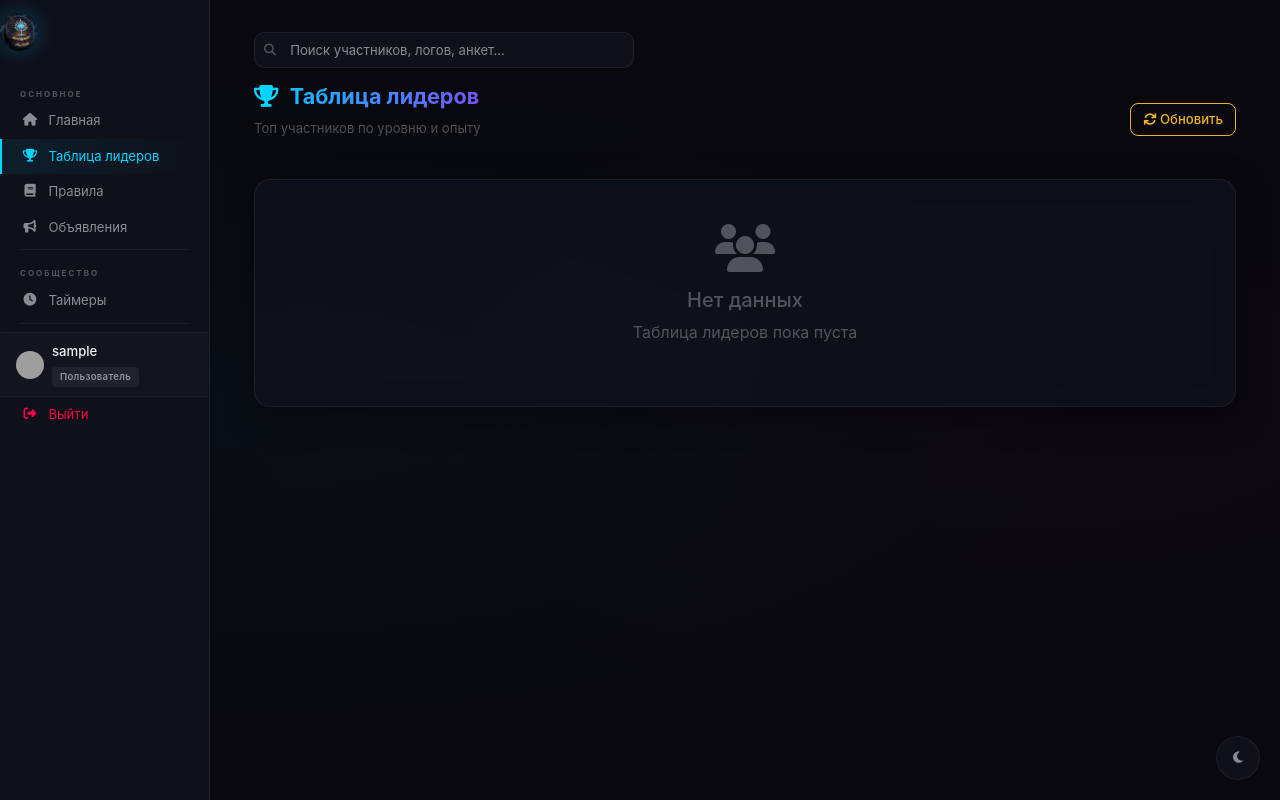
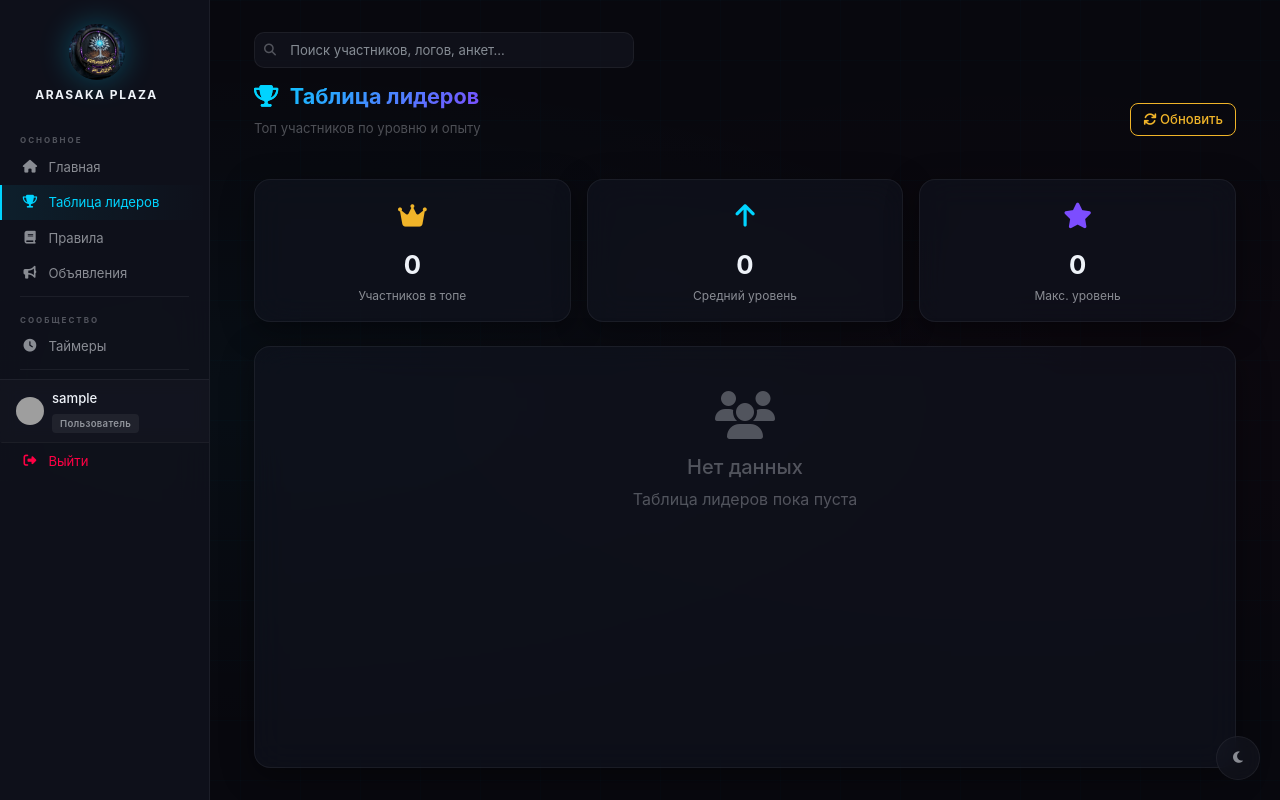
Before and after one commit to warframeonegame-collab/ordisadmin, a Flask app: page /leaderboard in a window 1280 px wide. Run offline with Flask 3, Linux system fonts and the light colour scheme; the visitor is signed in with stand-in values (Sample User, id 1); data that the repository does not hold is empty; grey boxes are pictures that could not be loaded.

Commit message:
Add files via upload

```diff
--- a/admin/static/css/style.css
+++ b/admin/static/css/style.css
@@ -153,7 +153,33 @@ body {
   margin-left: 210px;
   padding: 2rem;
   min-height: 100vh;
+  display: flex;
+  flex-direction: column;
 }
+
+.content > .container-fluid {
+  flex: 1;
+  display: flex;
+  flex-direction: column;
+}
+
+.content > .container-fluid > *:last-child {
+  flex: 1;
+}
+
+/* Декоративный элемент — тонкая сетка на фоне */
+.content::after {
+  content: '';
+  position: fixed;
+  top: 0; left: 0; right: 0; bottom: 0;
+  background-image:
+    linear-gradient(rgba(0,212,255,0.015) 1px, transparent 1px),
+    linear-gradient(90deg, rgba(0,212,255,0.015) 1px, transparent 1px);
+  background-size: 60px 60px;
+  pointer-events: none;
+  z-index: 0;
+}
+.content > * { position: relative; z-index: 1; }
 
 .page-header { margin-bottom: 1.5rem; }
 .page-header h1 {
@@ -167,7 +193,6 @@ body {
 .page-header h1 i { -webkit-text-fill-color: initial; color: var(--cyan); margin-right: 0.4rem; }
 .page-header p { color: var(--text-secondary); font-size: 0.82rem; }
 
-/* ===== GLASS CARDS ===== */
 .card {
   background: var(--bg-card-glass);
   backdrop-filter: blur(16px);
@@ -176,6 +201,9 @@ body {
   box-shadow: var(--shadow);
   animation: cardIn 0.35s ease;
 }
+
+.card:last-child { margin-bottom: 0; }
+
 .card-header {
   background: transparent;
   border-bottom: 1px solid var(--border-glass);
--- a/admin/templates/base.html
+++ b/admin/templates/base.html
@@ -29,8 +29,9 @@
 
     <nav class="navbar navbar-dark sidebar" id="sidebar">
         <div class="d-flex flex-column w-100">
-            <a href="{{ url_for('dashboard') }}" class="navbar-brand mb-3">
-                <img src="{{ url_for('static', filename='img/logo.png') }}" alt="AP" class="logo-small">
+            <a href="{{ url_for('dashboard') }}" class="navbar-brand d-flex flex-column align-items-center py-3" style="gap: 8px; text-decoration: none;">
+                <img src="{{ url_for('static', filename='img/logo.png') }}" alt="AP" style="width: 56px; height: 56px; border-radius: 50%; object-fit: contain; box-shadow: 0 0 30px rgba(0, 212, 255, 0.3);">
+                <div style="font-size: 0.75rem; font-weight: 700; color: var(--text-primary); letter-spacing: 1.5px; text-transform: uppercase; line-height: 1.2;">Arasaka Plaza</div>
             </a>
 
             <ul class="nav flex-column w-100 sidebar-scroll">
--- a/admin/templates/leaderboard.html
+++ b/admin/templates/leaderboard.html
@@ -11,6 +11,31 @@
     <button class="btn btn-outline-warning" onclick="loadLeaderboard()">
         <i class="fas fa-sync"></i> Обновить
     </button>
+</div>
+
+<!-- Статистика -->
+<div class="row mb-4 g-3">
+    <div class="col-md-4 col-6">
+        <div class="stat-card text-center p-3">
+            <div class="stat-icon" style="color: var(--gold);"><i class="fas fa-crown"></i></div>
+            <div class="stat-number" id="stat-total">0</div>
+            <div class="stat-label">Участников в топе</div>
+        </div>
+    </div>
+    <div class="col-md-4 col-6">
+        <div class="stat-card text-center p-3">
+            <div class="stat-icon" style="color: var(--cyan);"><i class="fas fa-arrow-up"></i></div>
+            <div class="stat-number" id="stat-avg-level">0</div>
+            <div class="stat-label">Средний уровень</div>
+        </div>
+    </div>
+    <div class="col-md-4 col-6">
+        <div class="stat-card text-center p-3">
+            <div class="stat-icon" style="color: var(--violet);"><i class="fas fa-star"></i></div>
+            <div class="stat-number" id="stat-max-level">0</div>
+            <div class="stat-label">Макс. уровень</div>
+        </div>
+    </div>
 </div>
 
 <!-- Таблица лидеров -->
@@ -31,37 +56,53 @@
 
 {% block scripts %}
 <style>
-.rank-1 { background: linear-gradient(135deg, rgba(241, 196, 15, 0.2), rgba(230, 126, 34, 0.15)); border-left: 4px solid #f1c40f; }
-.rank-2 { background: linear-gradient(135deg, rgba(155, 89, 182, 0.2), rgba(142, 68, 173, 0.15)); border-left: 4px solid #9b59b6; }
-.rank-3 { background: linear-gradient(135deg, rgba(233, 30, 99, 0.2), rgba(220, 20, 60, 0.15)); border-left: 4px solid #e91e63; }
-.leaderboard-row { transition: all 0.3s ease; border-radius: 8px; margin-bottom: 2px; }
-.leaderboard-row:hover { background: rgba(233, 30, 99, 0.1) !important; transform: translateX(5px); }
+.rank-1 {
+  background: linear-gradient(135deg, rgba(240, 180, 41, 0.12), rgba(230, 126, 34, 0.08));
+  border-left: 3px solid var(--gold);
+  border-radius: var(--radius);
+}
+.rank-2 {
+  background: linear-gradient(135deg, rgba(124, 77, 255, 0.12), rgba(142, 68, 173, 0.08));
+  border-left: 3px solid var(--violet);
+  border-radius: var(--radius);
+}
+.rank-3 {
+  background: linear-gradient(135deg, rgba(0, 212, 255, 0.12), rgba(0, 150, 200, 0.08));
+  border-left: 3px solid var(--cyan);
+  border-radius: var(--radius);
+}
+.leaderboard-row {
+  transition: all 0.2s;
+  border-radius: var(--radius);
+  margin-bottom: 2px;
+}
+.leaderboard-row:hover {
+  background: rgba(0, 212, 255, 0.04) !important;
+  transform: translateX(4px);
+}
 </style>
 <script>
 async function loadLeaderboard() {
     const container = document.getElementById('leaderboard-container');
 
-    container.innerHTML = `
-        <div class="text-center py-4">
-            <div class="spinner-border text-warning" role="status"></div>
-            <p class="mt-2">Загрузка...</p>
-        </div>
-    `;
+    container.innerHTML = `<div class="text-center py-4"><div class="spinner-border text-warning" role="status"></div><p class="mt-2">Загрузка...</p></div>`;
 
     try {
         const resp = await fetch('/api/leaderboard');
         const users = await resp.json();
 
         if (!users || users.length === 0) {
-            container.innerHTML = `
-                <div class="text-center text-muted py-4">
-                    <i class="fas fa-users fa-3x mb-3"></i>
-                    <h5>Нет данных</h5>
-                    <p>Таблица лидеров пока пуста</p>
-                </div>
-            `;
+            container.innerHTML = `<div class="text-center text-muted py-4"><i class="fas fa-users fa-3x mb-3"></i><h5>Нет данных</h5><p>Таблица лидеров пока пуста</p></div>`;
             return;
         }
+
+        // Статистика
+        const total = users.length;
+        const avgLevel = Math.round(users.reduce((s, u) => s + (u.level || 1), 0) / total);
+        const maxLevel = Math.max(...users.map(u => u.level || 1));
+        document.getElementById('stat-total').textContent = total;
+        document.getElementById('stat-avg-level').textContent = avgLevel;
+        document.getElementById('stat-max-level').textContent = maxLevel;
 
         let html = '';
 
@@ -69,9 +110,7 @@ async function loadLeaderboard() {
             const user = users[i];
             const rank = i + 1;
 
-            // Медаль для топ-3
-            let medal = '';
-            let rankClass = '';
+            let medal = '', rankClass = '';
             if (rank === 1) { medal = '🥇'; rankClass = 'rank-1'; }
             else if (rank === 2) { medal = '🥈'; rankClass = 'rank-2'; }
             else if (rank === 3) { medal = '🥉'; rankClass = 'rank-3'; }
@@ -81,30 +120,29 @@ async function loadLeaderboard() {
             const position = user.position || '';
             const subdivision = user.subdivision || '';
 
-            // Прогресс-бар уровня
             const xpForNextLevel = level * 100;
             const xpProgress = Math.min(100, (xp % xpForNextLevel) / Math.max(1, xpForNextLevel) * 100);
 
             html += `
-                <div class="leaderboard-row d-flex align-items-center p-3 ${rankClass}" style="${!rankClass ? 'border-bottom: 1px solid #3a3a3a;' : ''}">
-                    <div class="me-3 text-center" style="width: 50px; font-size: 1.3rem; font-weight: 700; color: #b0b0b0;">
+                <div class="leaderboard-row d-flex align-items-center p-3 ${rankClass}" style="${!rankClass ? 'border-bottom: 1px solid var(--border-glass);' : ''}">
+                    <div class="me-3 text-center" style="width: 40px; font-size: 1.1rem; font-weight: 700; color: var(--text-secondary);">
                         ${medal || rank}
                     </div>
                     <div class="flex-grow-1">
-                        <div style="color: #fff; font-weight: 600;">${user.nickname || 'Неизвестно'}</div>
-                        <div style="color: #888; font-size: 0.8rem;"><code>${user.id}</code>${position ? ' &middot; ' + position : ''}${subdivision ? ' &middot; ' + subdivision : ''}</div>
+                        <div style="color: var(--text-primary); font-weight: 600;">${user.nickname || 'Неизвестно'}</div>
+                        <div style="color: var(--text-muted); font-size: 0.75rem;"><code>${user.id}</code>${position ? ' · ' + position : ''}${subdivision ? ' · ' + subdivision : ''}</div>
                     </div>
-                    <div class="text-end me-4" style="min-width: 100px;">
-                        <div style="font-size: 1.5rem; font-weight: 700; color: #f1c40f;">${level}</div>
-                        <div style="color: #888; font-size: 0.8rem;">уровень</div>
+                    <div class="text-end me-4" style="min-width: 80px;">
+                        <div style="font-size: 1.3rem; font-weight: 700; color: var(--gold);">${level}</div>
+                        <div style="color: var(--text-muted); font-size: 0.75rem;">уровень</div>
                     </div>
-                    <div class="text-end" style="min-width: 120px;">
-                        <div style="color: #e91e63; font-weight: 600;">${xp.toLocaleString()}</div>
-                        <div style="color: #888; font-size: 0.8rem;">XP</div>
+                    <div class="text-end" style="min-width: 100px;">
+                        <div style="color: var(--cyan); font-weight: 600;">${xp.toLocaleString()}</div>
+                        <div style="color: var(--text-muted); font-size: 0.75rem;">XP</div>
                     </div>
                 </div>
-                <div class="progress" style="height: 2px; background: #1a1a1a; border-radius: 0;">
-                    <div class="progress-bar" style="width: ${xpProgress}%; background: ${rank === 1 ? '#f1c40f' : rank === 2 ? '#9b59b6' : rank === 3 ? '#e91e63' : '#3a3a3a'};"></div>
+                <div class="progress" style="height: 1px; background: var(--bg-glass); border-radius: 0;">
+                    <div class="progress-bar" style="width: ${xpProgress}%; background: ${rank === 1 ? 'var(--gold)' : rank === 2 ? 'var(--violet)' : rank === 3 ? 'var(--cyan)' : 'var(--text-muted)'};"></div>
                 </div>
             `;
         }
@@ -112,14 +150,7 @@ async function loadLeaderboard() {
         container.innerHTML = html;
 
     } catch (e) {
-        console.error('Failed to load leaderboard:', e);
-        container.innerHTML = `
-            <div class="text-center text-muted py-4">
-                <i class="fas fa-exclamation-circle fa-3x mb-3"></i>
-                <h5>Ошибка загрузки</h5>
-                <p>${e.message}</p>
-            </div>
-        `;
+        container.innerHTML = `<div class="text-center text-muted py-4"><i class="fas fa-exclamation-circle fa-3x mb-3"></i><h5>Ошибка загрузки</h5><p>${e.message}</p></div>`;
     }
 }
 
```
Also changed, not shown: admin/templates/members.html (+36 -4 lines).
